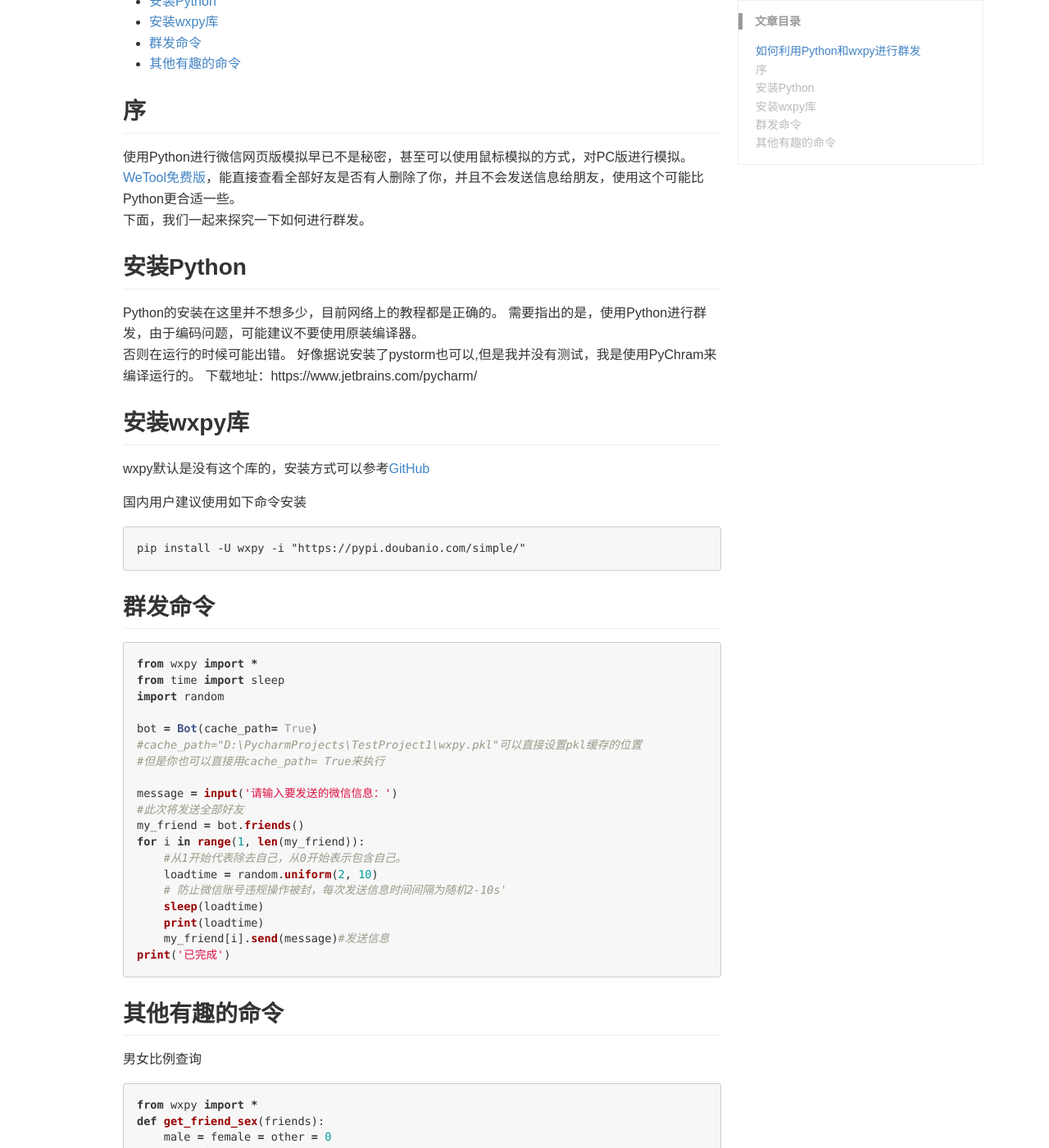
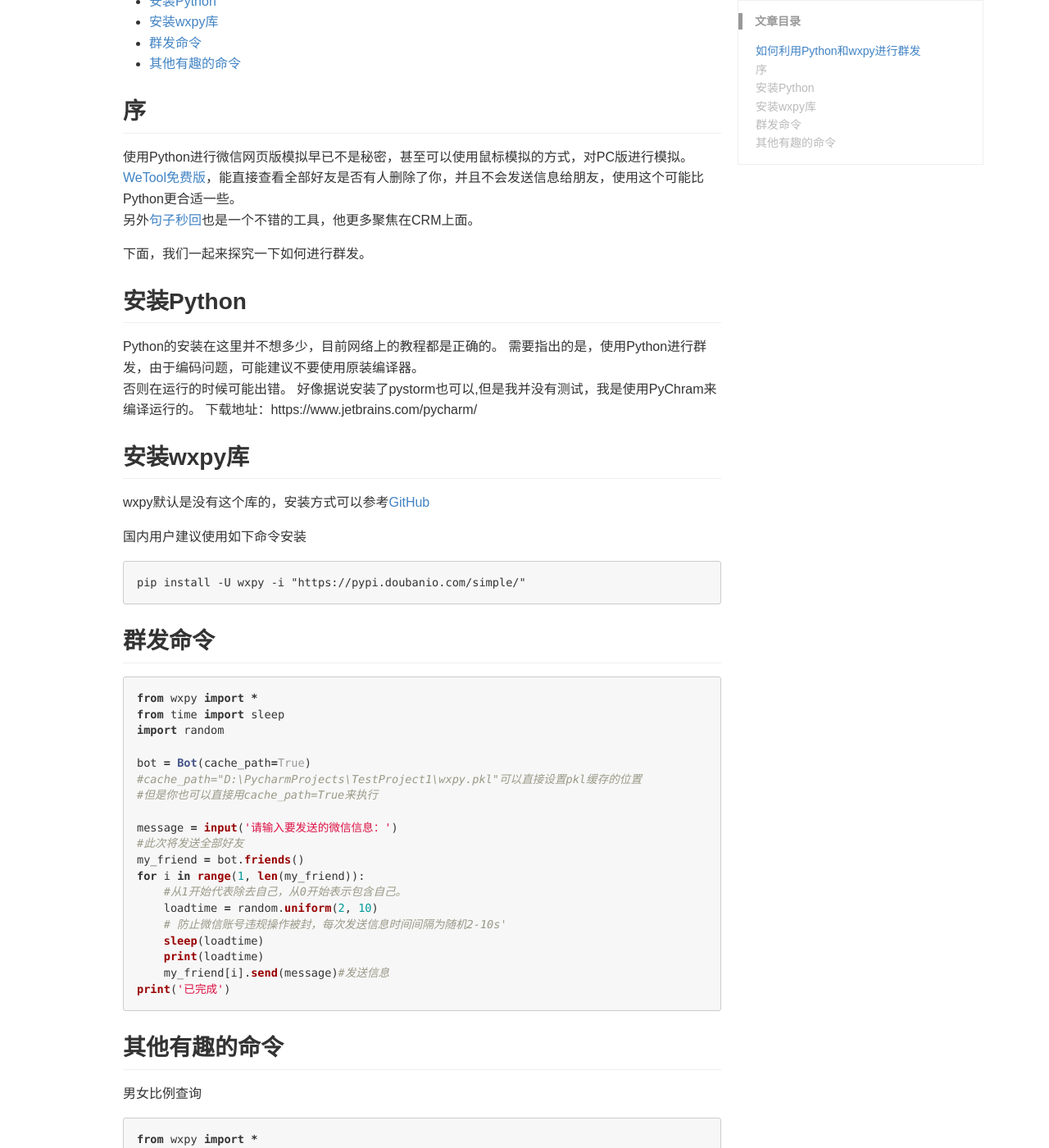
Before and after one commit to dzvision/backup-ghpages, a Jekyll site: the page built from _posts/2019-10-11-Python-Wechat-Send-to-all.md, in a window 1280 px wide and 1400 px high, scrolled down 384 px. Shown: the whole window at 82% size. Built offline with Jekyll 4.4.1, drawn with Linux system fonts in a browser that asks for light colours; comment, search, counter and statistics services are not loaded.

Commit message:
Added Botorange
Add Botorange as related tools

```diff
--- a/_posts/2019-10-11-Python-Wechat-Send-to-all.md
+++ b/_posts/2019-10-11-Python-Wechat-Send-to-all.md
@@ -16,6 +16,8 @@ keywords: Python Wechat
 ## 序
 使用Python进行微信网页版模拟早已不是秘密，甚至可以使用鼠标模拟的方式，对PC版进行模拟。
 [WeTool免费版](https://www.wxb.com/wetool)，能直接查看全部好友是否有人删除了你，并且不会发送信息给朋友，使用这个可能比Python更合适一些。
+另外[句子秒回](https://wechat.botorange.com/)也是一个不错的工具，他更多聚焦在CRM上面。
+
 下面，我们一起来探究一下如何进行群发。
 
 ## 安装Python
@@ -41,9 +43,9 @@ from wxpy import *
 from time import sleep
 import random
 
-bot = Bot(cache_path= True)
+bot = Bot(cache_path=True)
 #cache_path="D:\PycharmProjects\TestProject1\wxpy.pkl"可以直接设置pkl缓存的位置
-#但是你也可以直接用cache_path= True来执行
+#但是你也可以直接用cache_path=True来执行
 
 message = input('请输入要发送的微信信息：')
 #此次将发送全部好友
```
